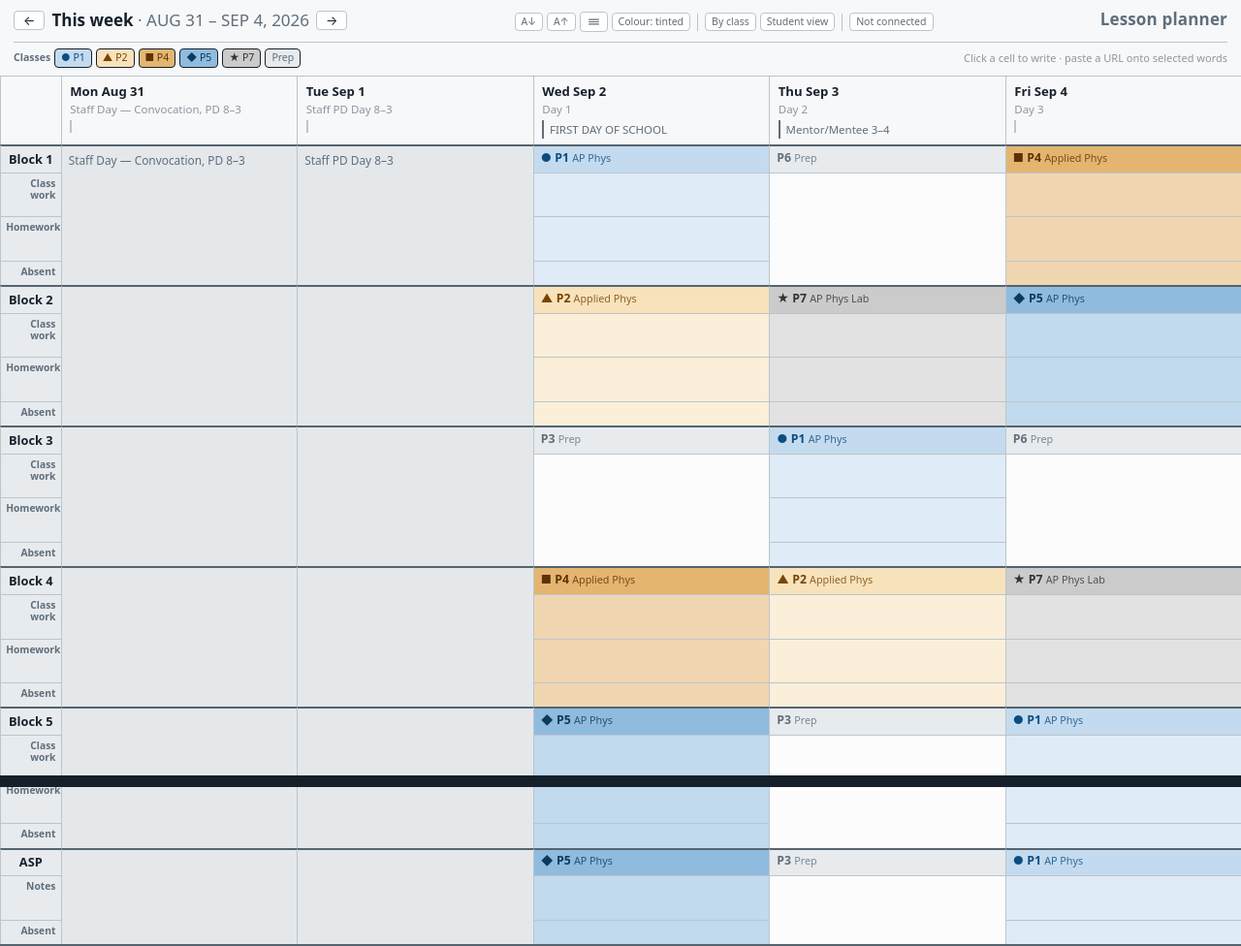
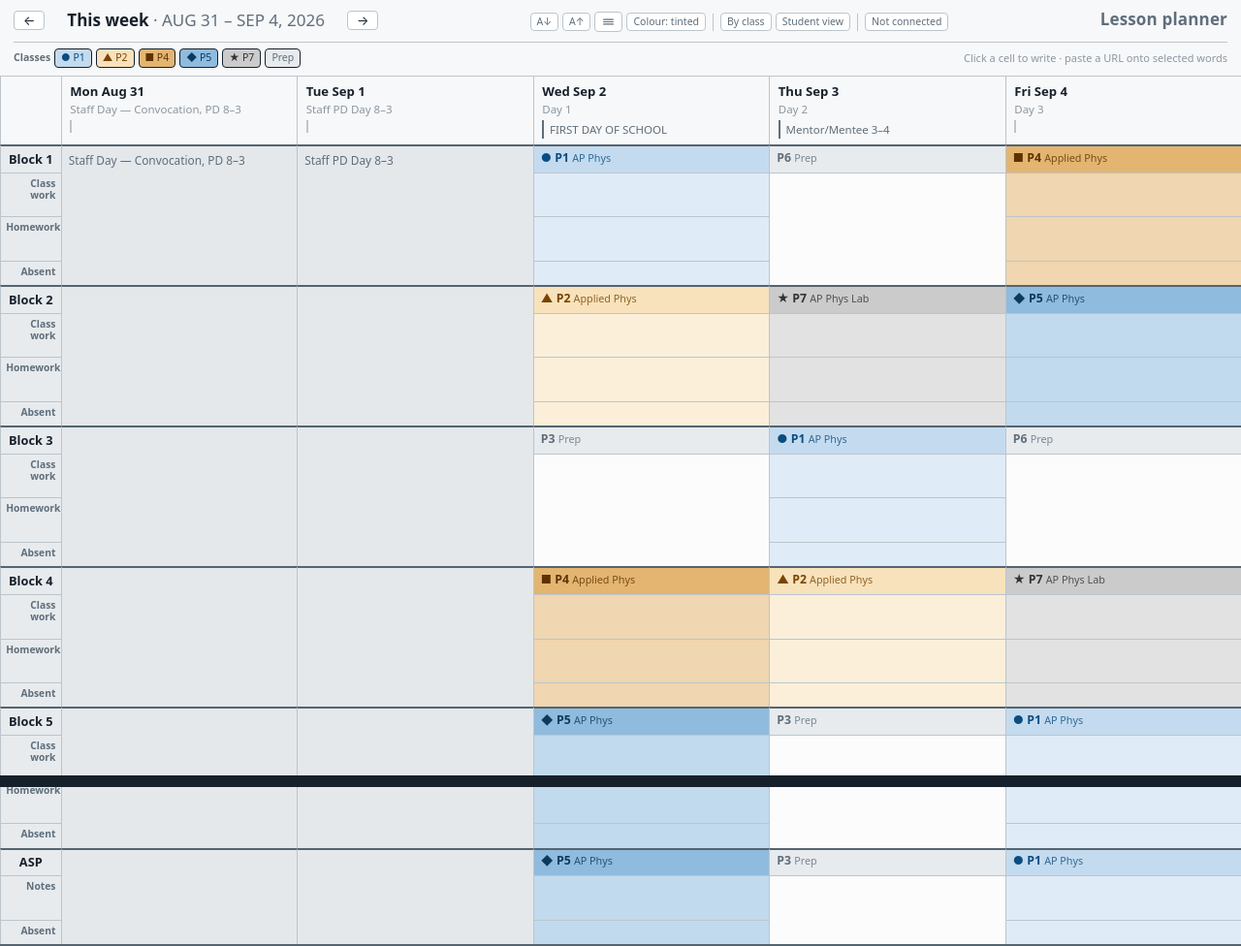
Before and after one commit to darkspireteach/planner, a plain HTML site: page index.html in a window 1280 px wide. Shown: the whole page at 97% size. Drawn offline with Linux system fonts and the light colour scheme; a web font is replaced by a local one.

Commit message:
Add files via upload

```diff
--- a/styles.css
+++ b/styles.css
@@ -28,7 +28,9 @@ h1{grid-column:3;grid-row:1;justify-self:end;margin:0;
   font-size:17px;font-weight:600;color:var(--slate);letter-spacing:.01em}
 .weeknav{grid-column:1;grid-row:1;display:flex;align-items:center;gap:7px}
 .weeknav button{font-size:13px;padding:1px 9px;line-height:1.25;color:var(--ink)}
-.wk{font-size:17px;color:var(--slate);min-width:13em;text-align:center;
+/* wide enough for the longest label it can ever hold — "This week · JAN 11 –
+   JAN 15, 2027" — so the arrows never shift as you page through weeks */
+.wk{font-size:17px;color:var(--slate);min-width:17.5em;text-align:center;
   white-space:nowrap}
 .wk b{color:var(--ink);font-weight:700}
 /* wide: date left, buttons centred, title right, all on one line.
```
